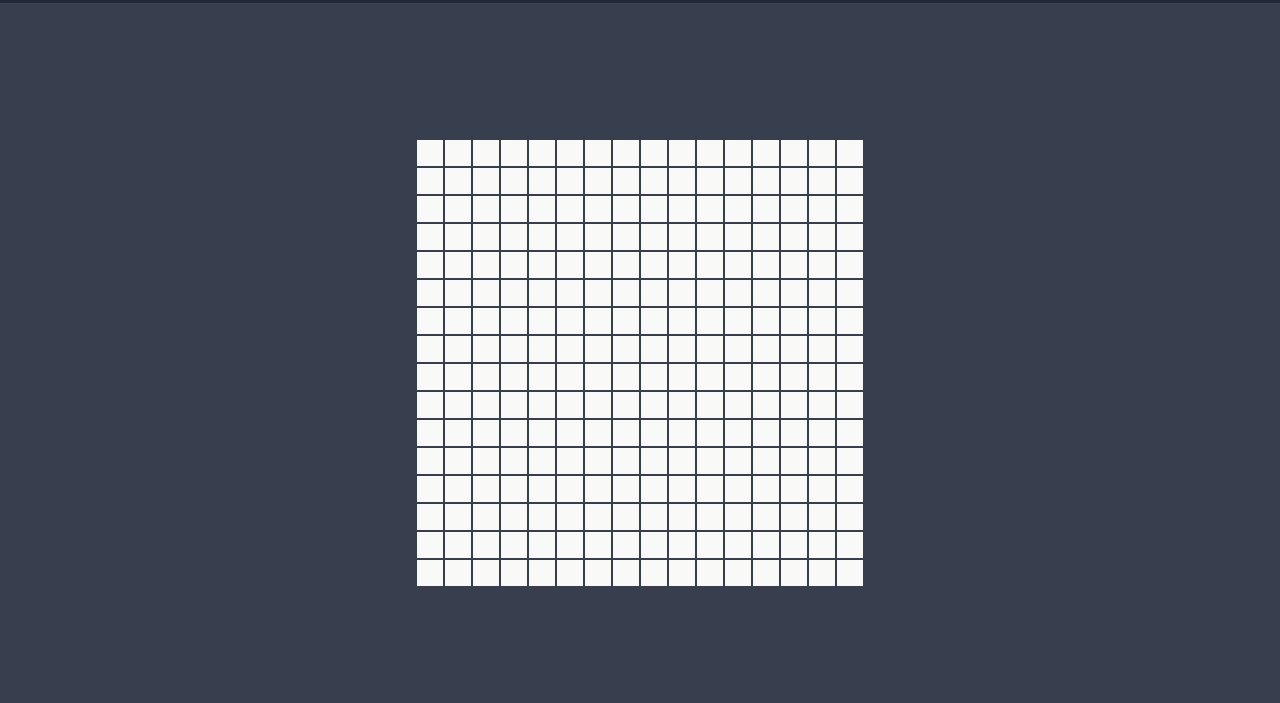
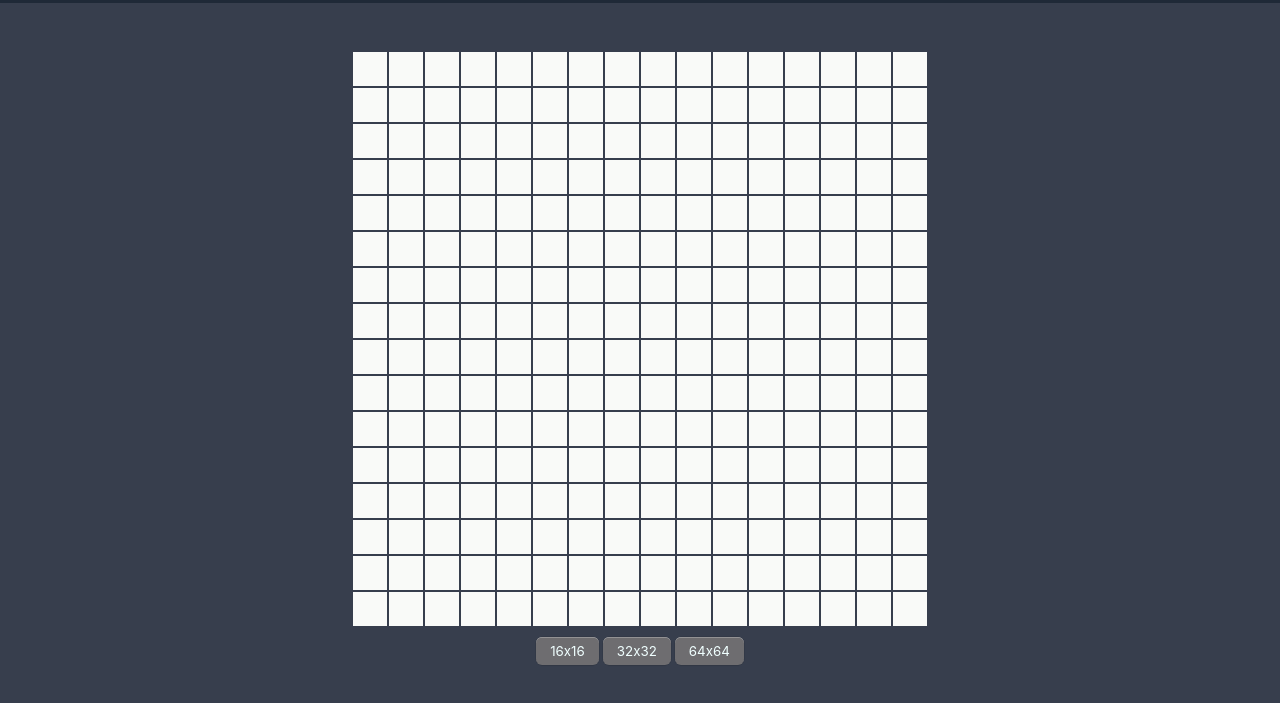
Before and after one commit to HusH3535/etch-a-sketch, a plain HTML site: page index.html in a window 1280 px wide. Shown: the part 87-790 px from the top of the page. Drawn offline with Linux system fonts and the light colour scheme.

Commit message:
add buttons that rezise grid into predetermined sizes

```diff
--- a/index.html
+++ b/index.html
@@ -17,6 +17,12 @@
         <div class="white-board">
 
         </div>
+        <div class="buttons">
+            <button id="size16" class="button">16x16</button>
+            <button id="size32" class="button">32x32</button>
+            <button id="size64" class="button">64x64</button>
+        </div>
+
     </div>
 
 </body>
--- a/script.js
+++ b/script.js
@@ -1,10 +1,33 @@
 const container = document.querySelector('.white-board');
+const buttonContainer = document.querySelector('.buttons');
+const colorChoices = ["black", "f9faf8"];
+
+let selected_color = colorChoices[0];
 
 let cell_num = 16;
 
 let cells;
 
 CreateGrid();
+SetUpButtons();
+
+function SetUpButtons(){
+
+    let btn1 = document.getElementById('size16');
+    btn1.onclick = () => ReSizeGrid(16);
+
+    let btn2 = document.getElementById('size32');
+    btn2.onclick = () => ReSizeGrid(32);
+
+    let btn3 = document.getElementById('size64');
+    btn3.onclick = () => ReSizeGrid(64);
+
+}
+
+function ReSizeGrid(newSize){
+    cell_num = newSize;
+    ResetGrid();
+}
 
 function CreateArrayOfCells() {
     cells = new Array(cell_num);
@@ -48,6 +71,7 @@ function CreateGrid() {
             cellArray.appendChild(cell);
         }
     }
+
 }
 
 function removeAllChildNodes(parent) {
--- a/style.css
+++ b/style.css
@@ -29,15 +29,15 @@ body{
     width: 100vw;
     height: 90vh;
     display: flex;
-    flex-direction: row;
+    flex-direction: column;
     justify-content: center;
     align-items: center;
 }
 
 .white-board{
     background-color:  #f9faf8;
-    width: 35vw;
-    height: 35vw;
+    width: 45vw;
+    height: 45vw;
     display: flex;
     flex-direction: column;
 
@@ -46,3 +46,25 @@ body{
 .cell{
     border: solid 1px #373e4d;
 }
+.button{
+
+    color: azure;
+    align-items: center;
+    padding: 6px 14px;
+    font-family: -apple-system, BlinkMacSystemFont, 'Roboto', sans-serif;
+    border-radius: 6px;
+    border: none;
+
+    background: #6E6D70;
+    box-shadow: 0px 0.5px 1px rgba(0, 0, 0, 0.1), inset 0px 0.5px 0.5px rgba(255, 255, 255, 0.5), 0px 0px 0px 0.5px rgba(0, 0, 0, 0.12);
+}
+
+.button:focus {
+    box-shadow: inset 0px 0.8px 0px -0.25px rgba(255, 255, 255, 0.2), 0px 0.5px 1px rgba(0, 0, 0, 0.1), 0px 0px 0px 3.5px rgba(58, 108, 217, 0.5);
+    outline: 0;
+}
+
+
+.buttons{
+    padding: 10px;
+}
```
